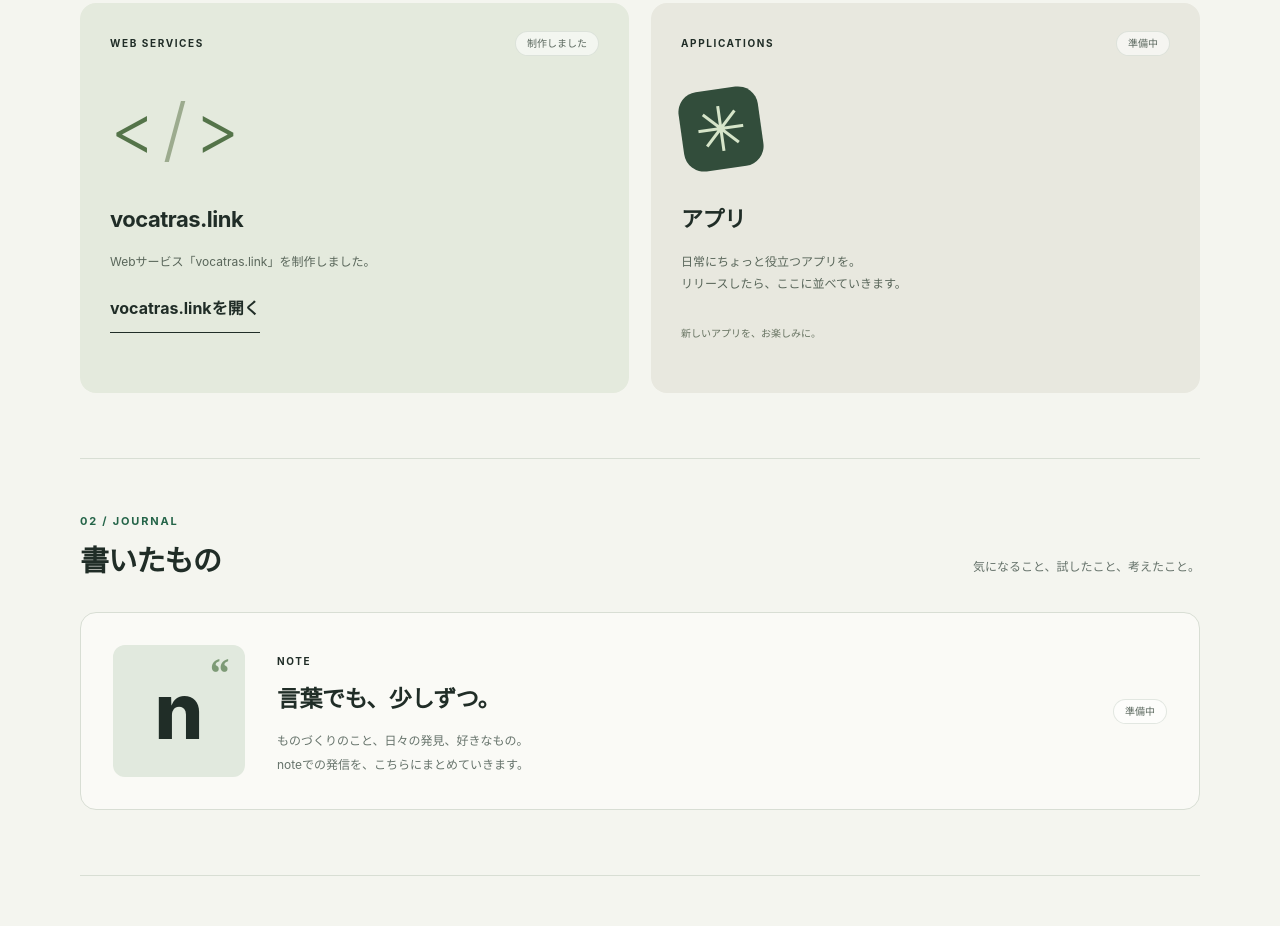
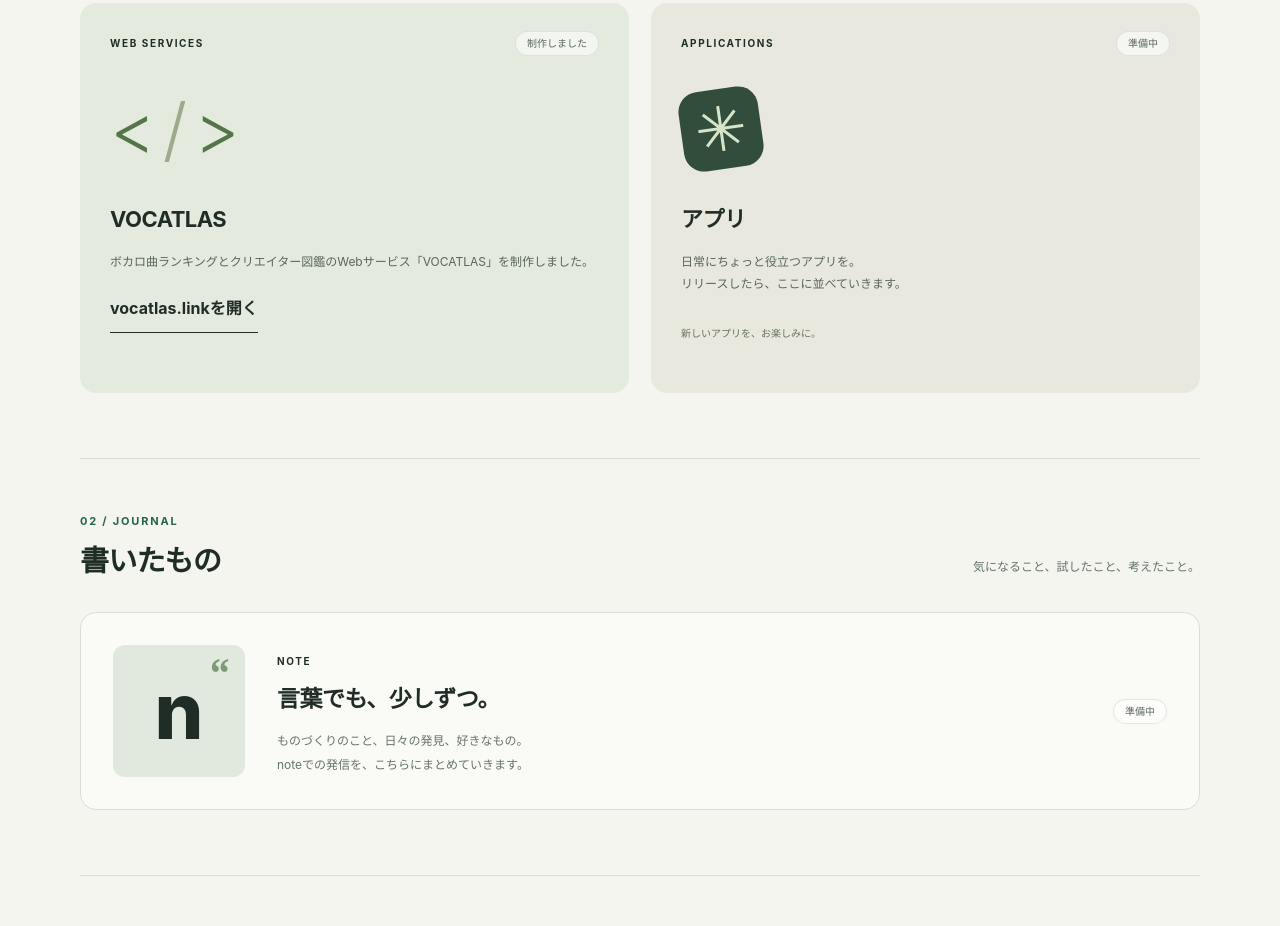
Before and after one commit to kazmambow/kazumaex-site, a plain HTML site: page index.html in a window 1280 px wide. Shown: the part 869-1795 px from the top of the page. Drawn offline with Linux system fonts and the light colour scheme.

Commit message:
Correct VOCATLAS URL and add service description

```diff
--- a/index.html
+++ b/index.html
@@ -25,7 +25,7 @@
     <section id="projects" class="section">
       <div class="section-head"><div><p class="eyebrow">01 / PROJECTS</p><h2>つくったもの</h2></div><p>小さなアイデアを、使えるかたちに。</p></div>
       <div class="project-grid">
-        <article class="project-card web"><div class="card-top"><span class="category">WEB SERVICES</span><span class="status">制作しました</span></div><div class="project-symbol" aria-hidden="true"><span>&lt;</span><span>/</span><span>&gt;</span></div><div class="card-bottom"><h3>vocatras.link</h3><p>Webサービス「vocatras.link」を制作しました。</p><a class="explore" href="https://vocatras.link/" style="font-size:16px">vocatras.linkを開く</a></div></article>
+        <article class="project-card web"><div class="card-top"><span class="category">WEB SERVICES</span><span class="status">制作しました</span></div><div class="project-symbol" aria-hidden="true"><span>&lt;</span><span>/</span><span>&gt;</span></div><div class="card-bottom"><h3>VOCATLAS</h3><p>ボカロ曲ランキングとクリエイター図鑑のWebサービス「VOCATLAS」を制作しました。</p><a class="explore" href="https://vocatlas.link/" style="font-size:16px">vocatlas.linkを開く</a></div></article>
         <article class="project-card app"><div class="card-top"><span class="category">APPLICATIONS</span><span class="status">準備中</span></div><div class="app-symbol" aria-hidden="true"><span>✳</span></div><div class="card-bottom"><h3>アプリ</h3><p>日常にちょっと役立つアプリを。<br class="desktop-break">リリースしたら、ここに並べていきます。</p><span class="coming">新しいアプリを、お楽しみに。</span></div></article>
       </div>
     </section>
```
